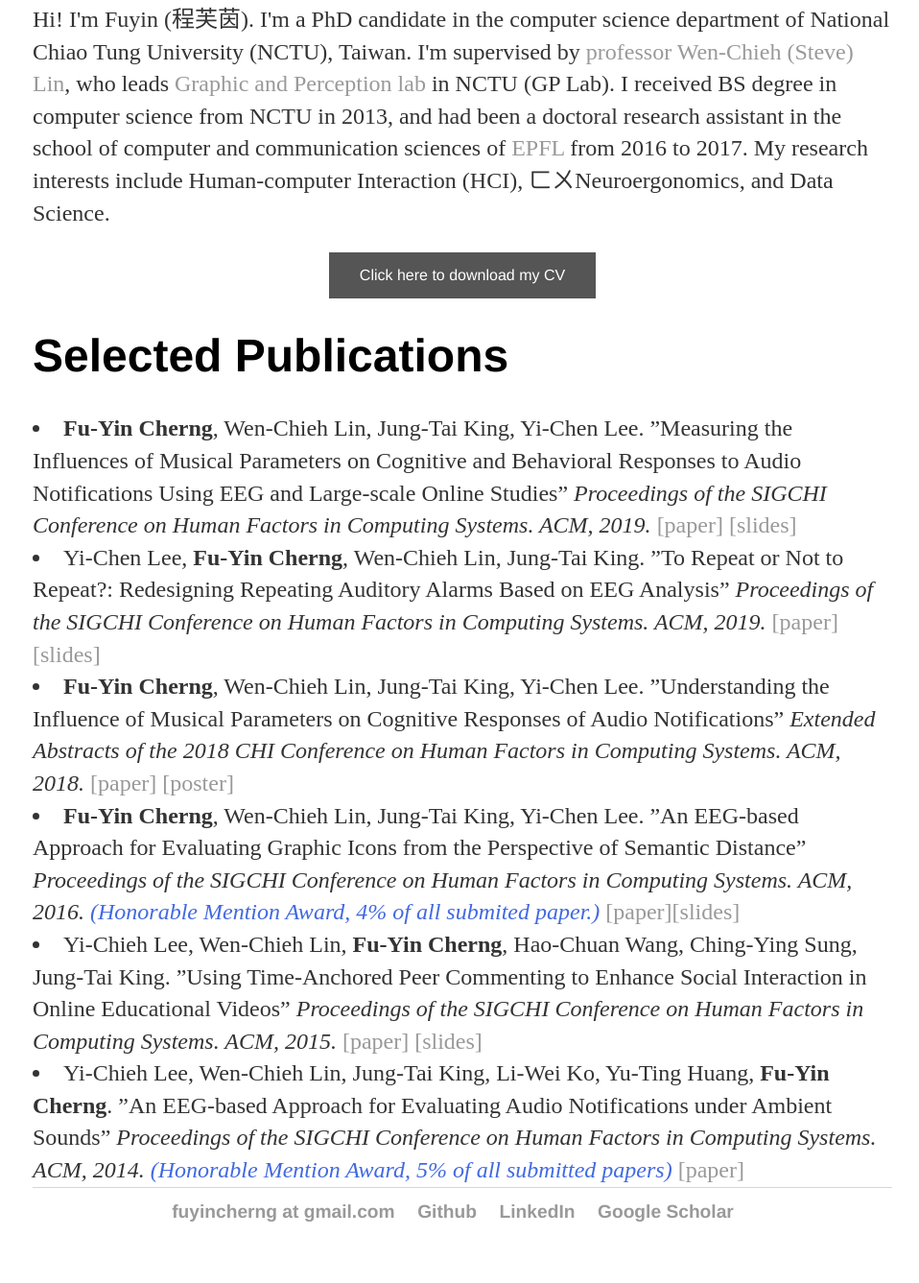
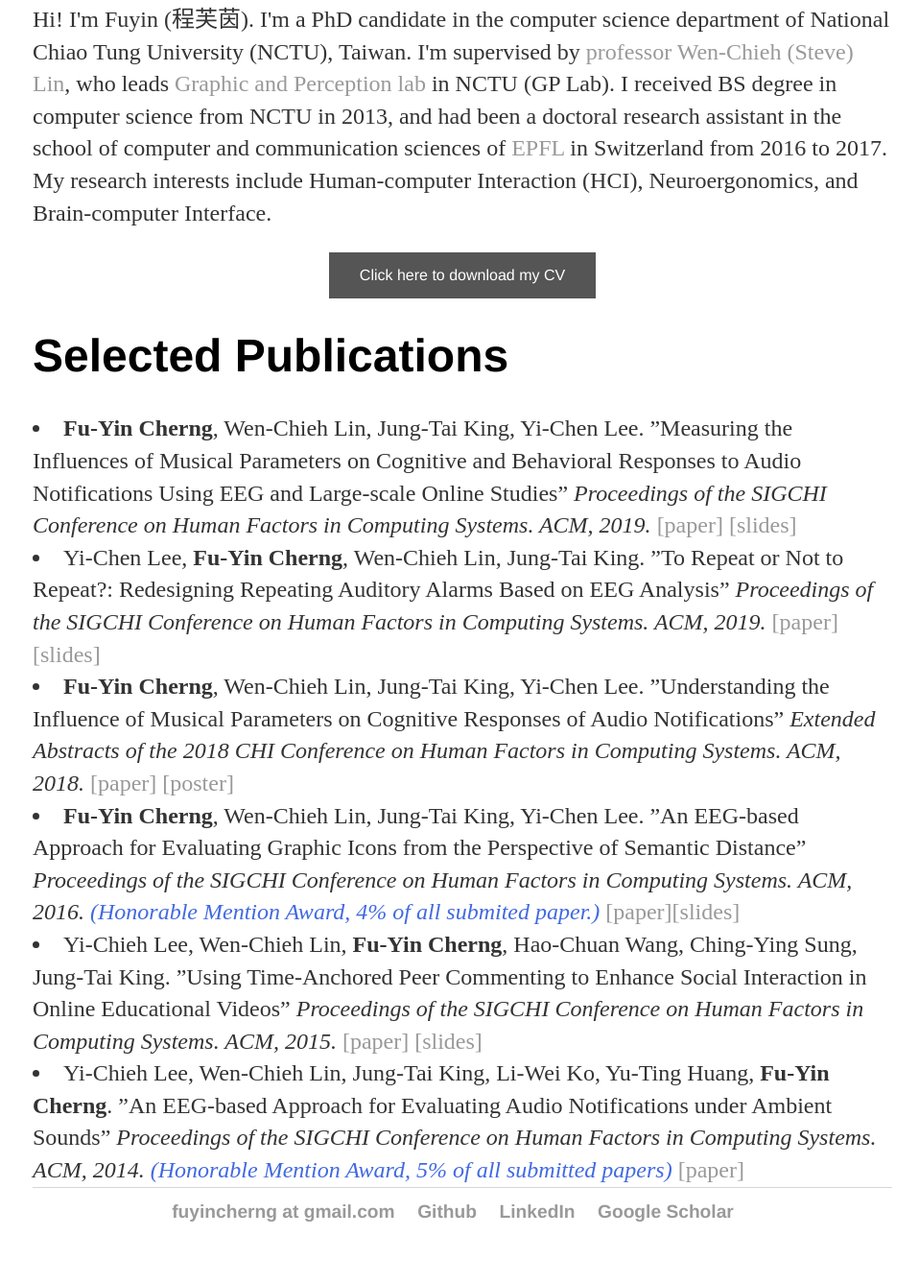
Before and after one commit to FuyinCherng/FuyinCherng.github.io, a Jekyll site: the page built from index.html, in a window 1280 px wide. Shown: the part 436-1773 px from the top of the page at 96% size, without its empty margins (158-1116 px from the left). Built offline with Jekyll 4.4.1, drawn with Linux system fonts in a browser that asks for light colours.

Commit message:
Update index.html

```diff
--- a/index.html
+++ b/index.html
@@ -14,7 +14,7 @@ title: Fu-Yin Cherng
 
 	<p style="text-align:center"><img style="width:40%;height:40%;" src="/cv/profile_2.png" alt="profile pictur" class="center"></p>
 
-	<p>Hi! I'm Fuyin (程芙茵). I'm a PhD candidate in the computer science department of National Chiao Tung University (NCTU), Taiwan. I'm supervised by <a href="https://gpl.cs.nctu.edu.tw/Steve-Lin/" target="_blannk">professor Wen-Chieh (Steve) Lin</a>, who leads <a href="https://gpl.cs.nctu.edu.tw/" target="_blannk">Graphic and Perception lab</a> in NCTU (GP Lab). I received BS degree in computer science from NCTU in 2013, and had been a doctoral research assistant in the school of computer and communication sciences of <a href="https://www.epfl.ch/en/home/">EPFL</a> from 2016 to 2017. My research interests include Human-computer Interaction (HCI), ㄈㄨNeuroergonomics, and Data Science. </p>
+	<p>Hi! I'm Fuyin (程芙茵). I'm a PhD candidate in the computer science department of National Chiao Tung University (NCTU), Taiwan. I'm supervised by <a href="https://gpl.cs.nctu.edu.tw/Steve-Lin/" target="_blannk">professor Wen-Chieh (Steve) Lin</a>, who leads <a href="https://gpl.cs.nctu.edu.tw/" target="_blannk">Graphic and Perception lab</a> in NCTU (GP Lab). I received BS degree in computer science from NCTU in 2013, and had been a doctoral research assistant in the school of computer and communication sciences of <a href="https://www.epfl.ch/en/home/">EPFL</a> in Switzerland from 2016 to 2017. My research interests include Human-computer Interaction (HCI), Neuroergonomics, and Brain-computer Interface. </p>
 
 	<!-- <h1>Curriculum Vitae</h1> -->
 
```
